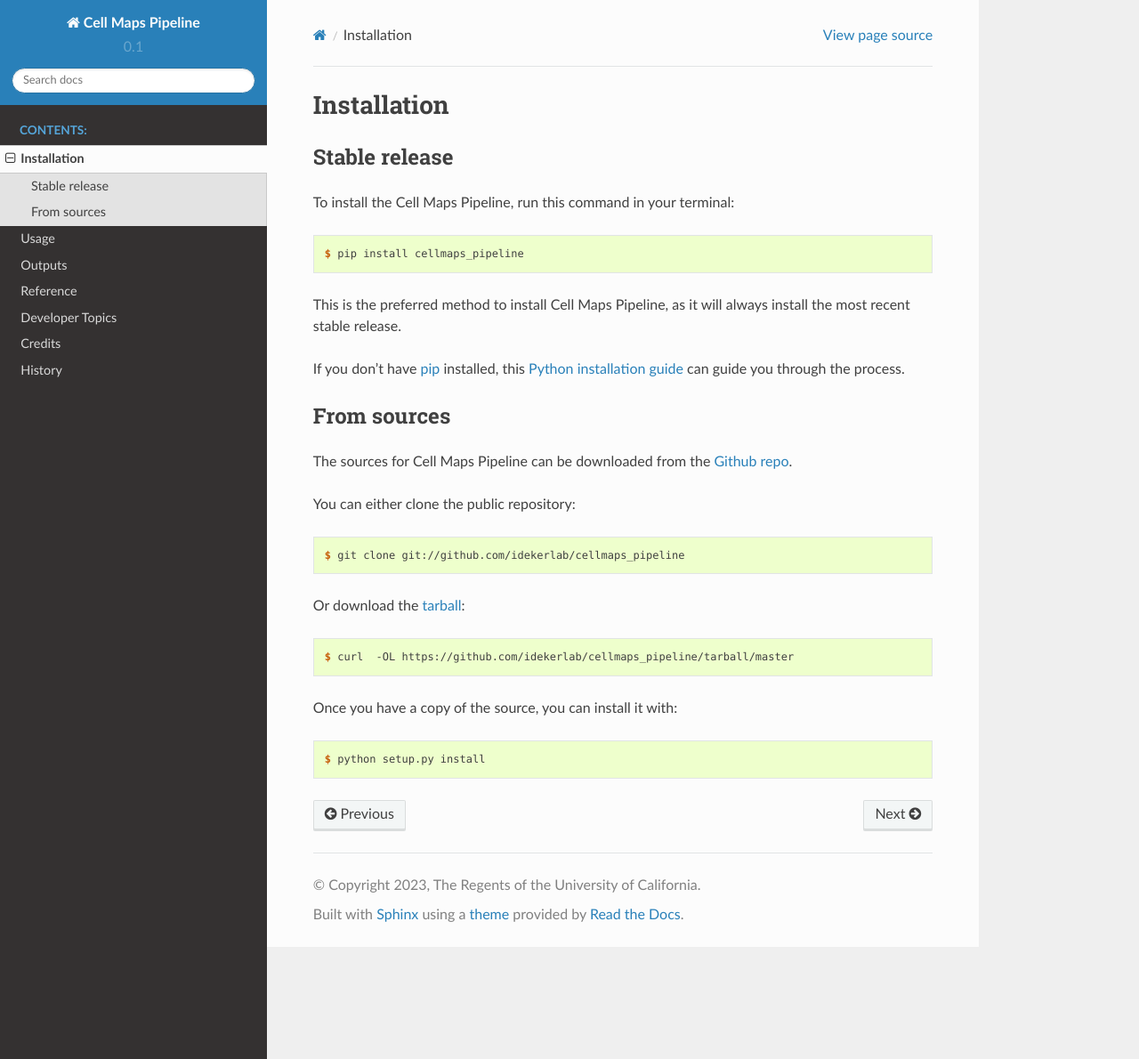
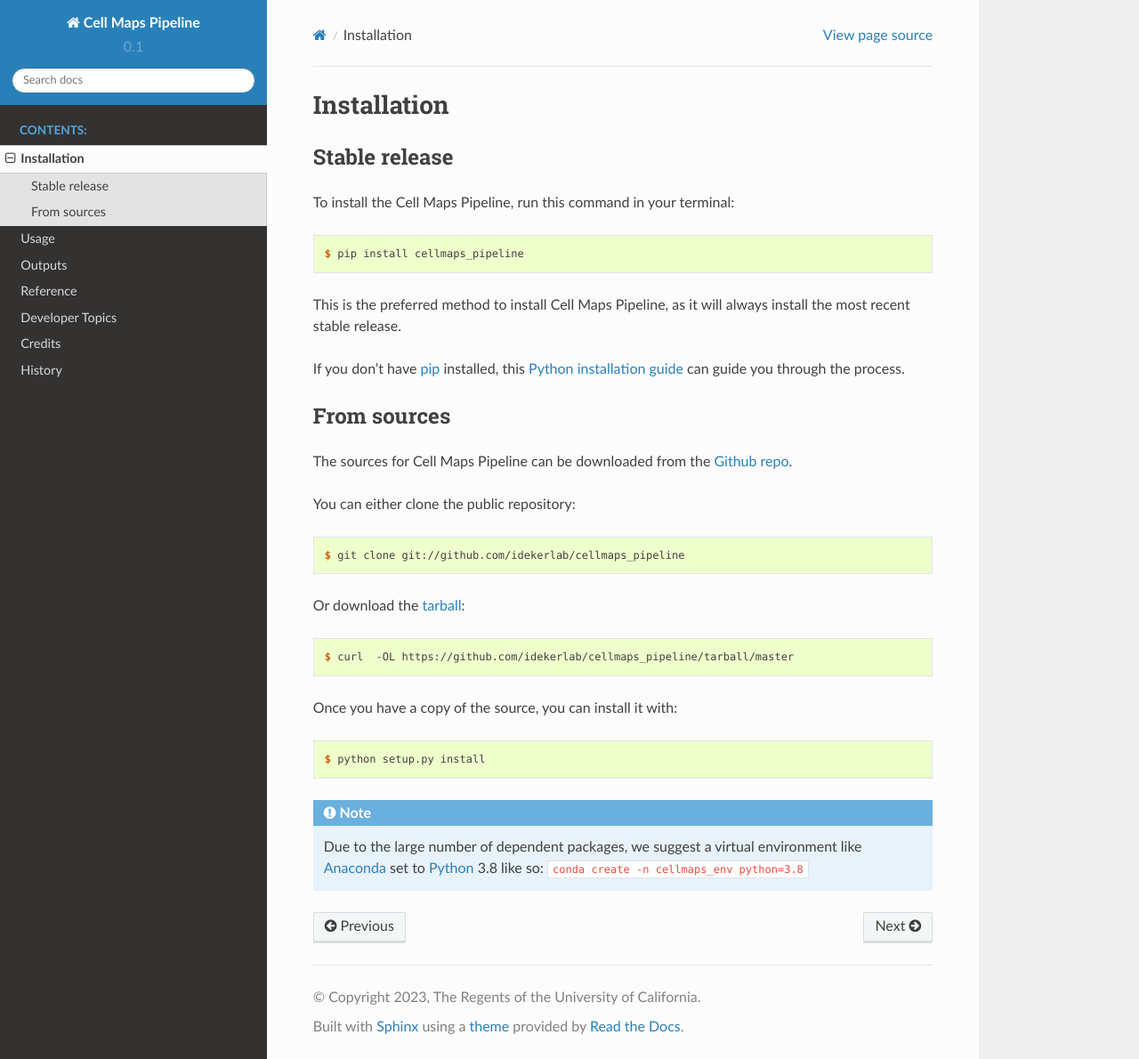
Before and after one commit to idekerlab/cellmaps_pipeline, a Sphinx documentation site: the page built from docs/installation.rst, in a window 1280 px wide and 1190 px high. Shown: the whole window at 89% size. Built offline with Sphinx 7.4.7 and the Read the Docs theme 2.0.0, drawn with Linux system fonts in a browser that asks for light colours.

Commit message:
added note to use anaconda

```diff
--- a/docs/installation.rst
+++ b/docs/installation.rst
@@ -47,5 +47,12 @@
     $ python setup.py install
 
 
+.. note::
+    Due to the large number of dependent packages, we suggest a virtual environment like Anaconda_
+    set to Python_ 3.8 like so: ``conda create -n cellmaps_env python=3.8``
+
+
 .. _Github repo: https://github.com/idekerlab/cellmaps_pipeline
 .. _tarball: https://github.com/idekerlab/cellmaps_pipeline/tarball/master
+.. _Python:  https://python.org
+.. _Anaconda: https://www.anaconda.com
```
